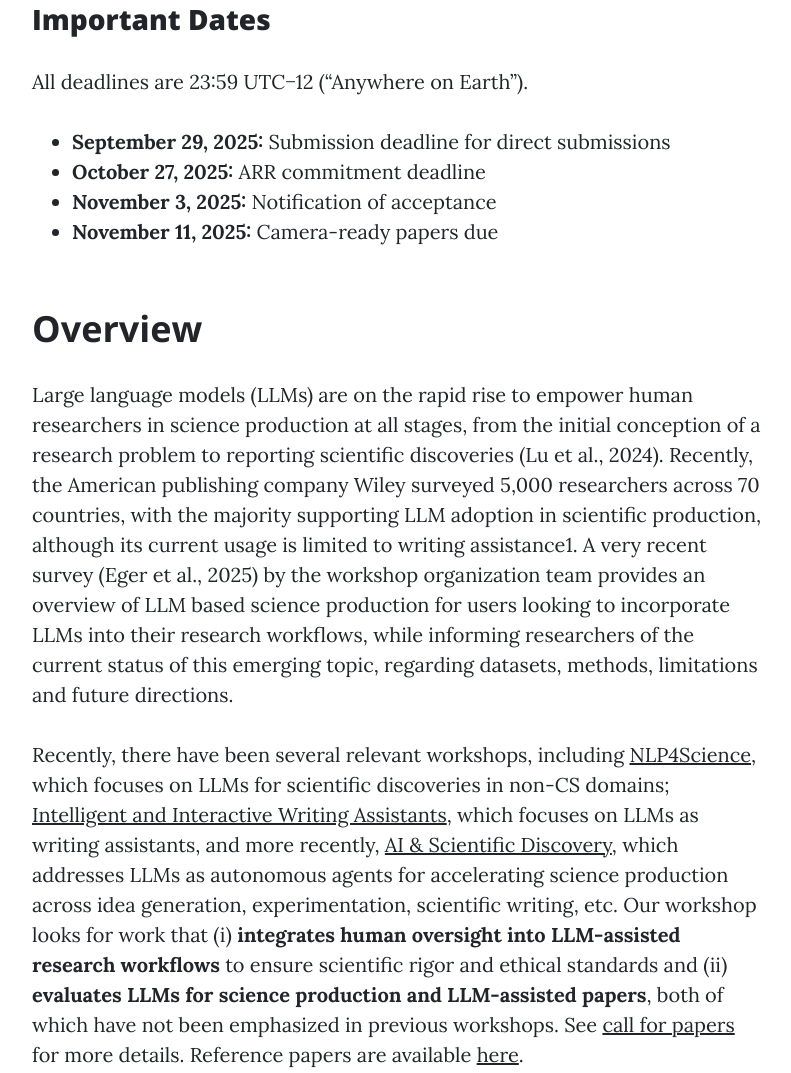
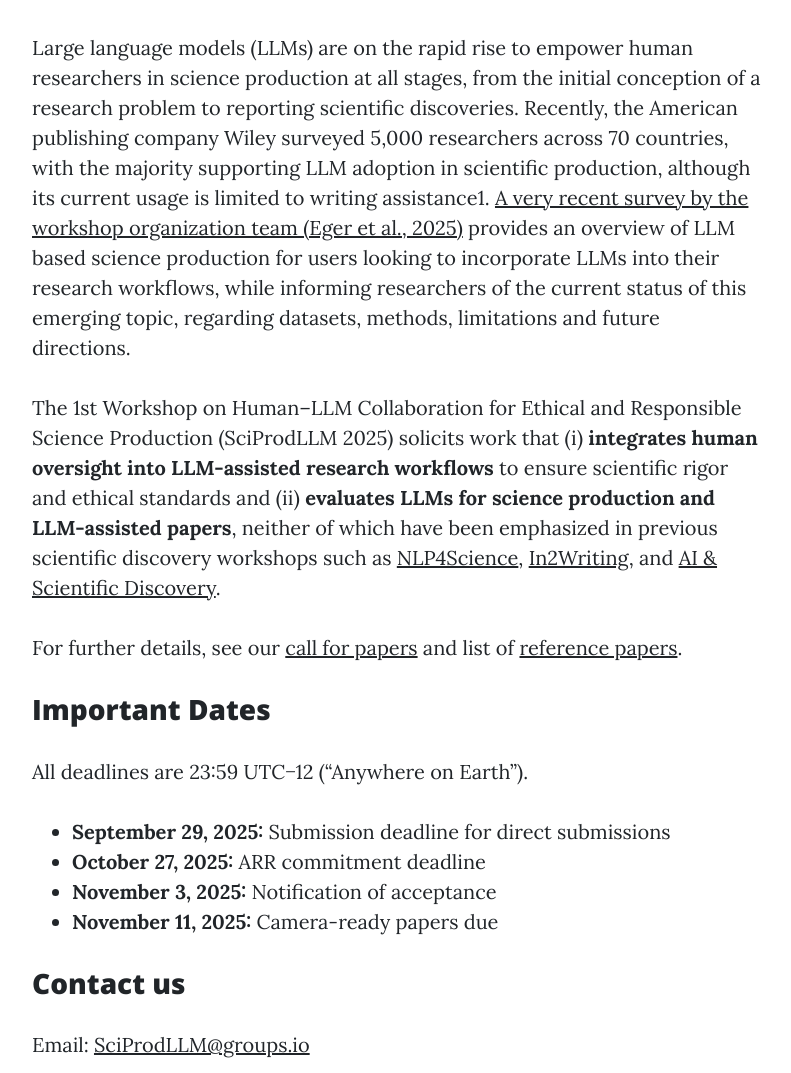
Before and after one commit to SciProdLLMs/sciprodllms.github.io, a website: page 2025/index.html in a window 1280 px wide. Shown: the part 497-1570 px from the top of the page, without its empty margins (243-1034 px from the left). Drawn offline with Linux system fonts and the light colour scheme.

Commit message:
Reword home page

```diff
--- a/2025/index.html
+++ b/2025/index.html
@@ -72,6 +72,15 @@
   <div class="container">
     <div class="row">
       <div class="col-lg-8 col-md-10 mx-auto">
+        <p>
+          Large language models (LLMs) are on the rapid rise to empower human researchers in science production at all stages, from the initial conception of a research problem to reporting scientific discoveries. Recently, the American publishing company Wiley surveyed 5,000 researchers across 70 countries, with the majority supporting LLM adoption in scientific production, although its current usage is limited to writing assistance1. <a href="https://dx.doi.org/10.48550/arXiv.2502.05151">A very recent survey by the workshop organization team (Eger et al., 2025)</a> provides an overview of LLM based science production for users looking to incorporate LLMs into their research workflows, while informing researchers of the current status of this emerging topic, regarding datasets, methods, limitations and future directions.
+          </p>
+          <p>
+          The 1st Workshop on Human–LLM Collaboration for Ethical and Responsible Science Production (SciProdLLM 2025) solicits work that (i)&nbsp;<b>integrates human oversight into LLM-assisted research workflows</b> to ensure scientific rigor and ethical standards and (ii)&nbsp;<b>evaluates LLMs for science production and LLM-assisted papers</b>, neither of which have been emphasized in previous scientific discovery workshops such as <a href="https://sites.google.com/view/nlp4science/">NLP4Science</a>, <a href="https://web.archive.org/web/20250513040803/https://in2writing.glitch.me/">In2Writing</a>, and <a href="https://ai-and-scientific-discovery.github.io/">AI &amp; Scientific Discovery</a>.
+          </p>
+          <p>
+            For further details, see our <a href="cfp.html">call for papers</a> and list of <a href="reference.html">reference papers</a>.
+          </p>
         <h3>Important Dates</h4>
         <p>All deadlines are 23:59 UTC−12 (“Anywhere on Earth”).
           <ul>
@@ -81,14 +90,6 @@
             <li><b>November 11, 2025:</b> Camera-ready papers due</li>
           </ul>
         </p>
-        <h2 class="section-heading">Overview</h2>
-        <p>
-
-          Large language models (LLMs) are on the rapid rise to empower human researchers in science production at all stages, from the initial conception of a research problem to reporting scientific discoveries (Lu et al., 2024). Recently, the American publishing company Wiley surveyed 5,000 researchers across 70 countries, with the majority supporting LLM adoption in scientific production, although its current usage is limited to writing assistance1. A very recent survey (Eger et al., 2025) by the workshop organization team provides an overview of LLM based science production for users looking to incorporate LLMs into their research workflows, while informing researchers of the current status of this emerging topic, regarding datasets, methods, limitations and future directions.
-          </p>
-          <p>
-          Recently, there have been several relevant workshops, including <a href="https://sites.google.com/view/nlp4science/">NLP4Science</a>, which focuses on LLMs for scientific discoveries in non-CS domains; <a href="https://in2writing.glitch.me/">Intelligent and Interactive Writing Assistants</a>, which focuses on LLMs as writing assistants, and more recently, <a href="https://ai-and-scientific-discovery.github.io/">AI & Scientific Discovery</a>, which addresses LLMs as autonomous agents for accelerating science production across idea generation, experimentation, scientific writing, etc. Our workshop looks for work that (i) <b>integrates human oversight into LLM-assisted research workflows</b> to ensure scientific rigor and ethical standards and (ii) <b>evaluates LLMs for science production and LLM-assisted papers</b>, both of which have not been emphasized in previous workshops. See <a href="cfp.html" class="underline">call for papers</a> for more details. Reference papers are available <a href="reference.html" class="underline">here</a>.</p>
-        <br>
         <h3>Contact us</h3>
         <p>Email: <a href="mailto:SciProdLLM@groups.io">SciProdLLM@groups.io</a></p>
       </div>
```
